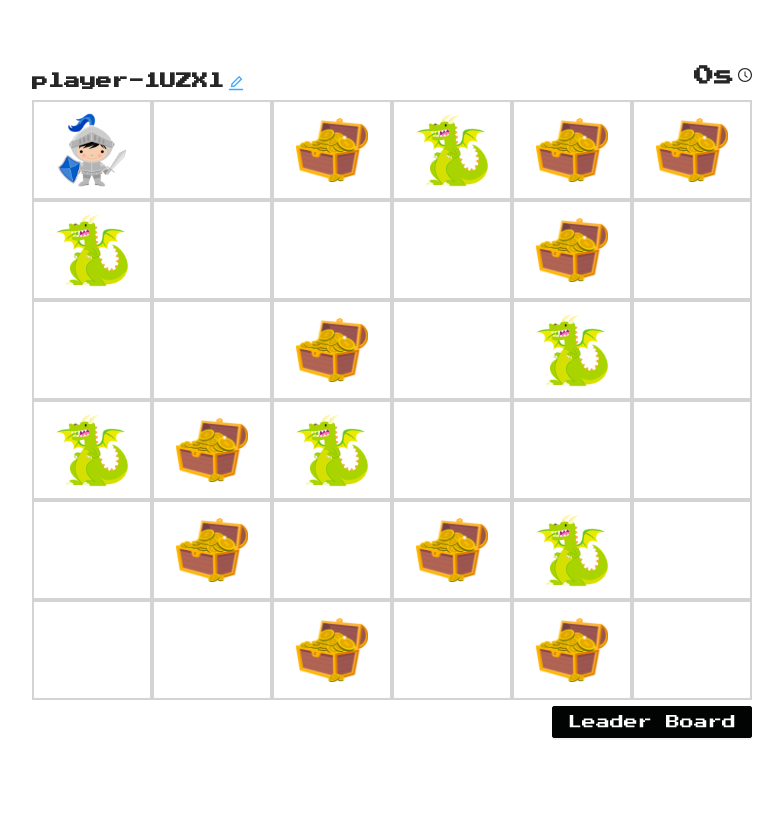
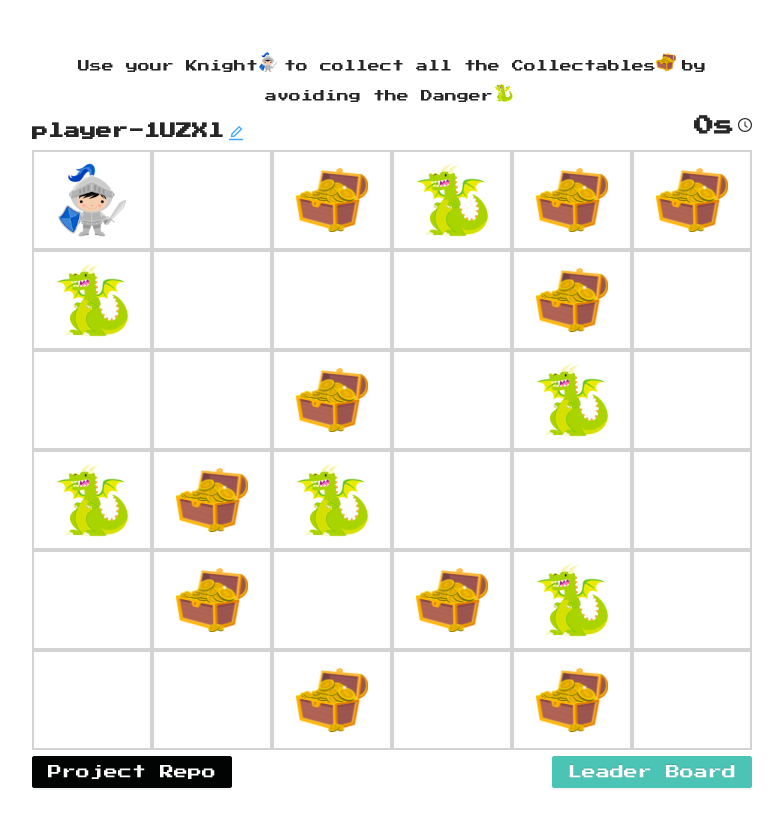
Before and after one commit to iAmmar7/board-game, a React (Create React App) app in the folder client/: page / in a window 1280 px wide. Shown: the top 826 px of the page, without its empty margins (248-1031 px from the left). Before the commit the page ends 800 px from the top, so only its background shows below. Built offline with nearby package versions, Linux system fonts and the light colour scheme.

Commit message:
board header and footer set

```diff
--- a/client/src/components/Board/Board.jsx
+++ b/client/src/components/Board/Board.jsx
@@ -1,14 +1,13 @@
 import React, { useCallback, useState } from 'react';
-import { Link } from 'react-router-dom';
-import { Row, Col, Typography, Button, Spin } from 'antd';
-import { ClockCircleOutlined } from '@ant-design/icons';
+import { Row, Col, Spin } from 'antd';
 
 import './Board.modules.css';
 import { BOARD_COLS, BOARD_ROWS } from '../../utils/constants';
 import { useBoard, useTimer, useGameProgress } from '../../hooks';
 import Cell from './Cell';
 import StatusModal from './StatusModal';
-import PlayerName from './PlayerName';
+import BoardHeader from './BoardHeader';
+import BoardFooter from './BoardFooter';
 
 function Board() {
   const [playerName, setPlayerName] = useState();
@@ -51,21 +50,7 @@ function Board() {
     <section className='board-section'>
       <div>
         <StatusModal status={gameStatus} handleRestart={handleRestartGame} />
-        <Row className='description'>
-          <Col>
-            <PlayerName handleSetName={setPlayerName} />
-          </Col>
-          <Col>
-            <Row className='timer'>
-              <Col>
-                <Typography.Title level={4}>{time}s</Typography.Title>
-              </Col>
-              <Col>
-                <ClockCircleOutlined />
-              </Col>
-            </Row>
-          </Col>
-        </Row>
+        <BoardHeader setPlayerName={setPlayerName} time={time} />
         <div className='board'>
           {isLoading && (
             <div className='loader'>
@@ -74,13 +59,7 @@ function Board() {
           )}
           {boardRenderer()}
         </div>
-        <Row className='button'>
-          <Col>
-            <Button type='primary'>
-              <Link to='/leaderboard'>Leader Board</Link>
-            </Button>
-          </Col>
-        </Row>
+        <BoardFooter />
       </div>
     </section>
   );
--- a/client/src/components/Board/Board.modules.css
+++ b/client/src/components/Board/Board.modules.css
@@ -25,7 +25,28 @@
   justify-content: center;
 }
 
-.description {
+.board-description {
+  max-width: 720px;
+  text-align: center;
+}
+
+.description-text-col {
+  display: flex;
+  align-items: flex-start;
+}
+
+.description-text {
+  font-size: 12px;
+  margin-bottom: 0px !important;
+}
+
+.description-text img {
+  width: 20px;
+  margin-bottom: 10px;
+  margin-right: 6px;
+}
+
+.board-title {
   display: flex;
   align-items: center;
   justify-content: space-between;
@@ -45,20 +66,31 @@
   margin: 0px !important;
 }
 
-.button {
+.board-footer {
   margin-top: 6px;
   display: flex;
-  justify-content: flex-end;
+  align-items: center;
+  justify-content: space-between;
 }
 
-.button button {
+.board-footer button {
   background-color: var(--color-primary);
   border-color: var(--color-primary);
 }
 
-.button button:hover {
+.board-footer button:hover {
   border-color: var(--color-secondary);
   background-color: var(--color-secondary);
+}
+
+.leaderboard-btn {
+  background-color: var(--color-secondary) !important;
+  border-color: var(--color-secondary) !important;
+}
+
+.leaderboard-btn:hover {
+  background-color: var(--color-primary) !important;
+  border-color: var(--color-primary) !important;
 }
 
 .message {
@@ -72,3 +104,9 @@
   top: 50%;
   transform: translate(-50%, -50%);
 }
+
+@media screen and (max-height: 800px) {
+  .board-section {
+    margin: 10px 0px;
+  }
+}
--- /dev/null
+++ b/client/src/components/Board/BoardFooter.jsx
@@ -0,0 +1,24 @@
+import React from 'react';
+import { Link } from 'react-router-dom';
+import { Row, Col, Button } from 'antd';
+
+function BoardFooter() {
+  return (
+    <Row className='board-footer'>
+      <Col>
+        <Button type='primary'>
+          <a href='https://github.com/iAmmar7/board-game' target='_blank' rel='noreferrer'>
+            Project Repo
+          </a>
+        </Button>
+      </Col>
+      <Col>
+        <Button type='primary' className='leaderboard-btn'>
+          <Link to='/leaderboard'>Leader Board</Link>
+        </Button>
+      </Col>
+    </Row>
+  );
+}
+
+export default BoardFooter;
--- /dev/null
+++ b/client/src/components/Board/BoardHeader.jsx
@@ -0,0 +1,52 @@
+import React from 'react';
+import { Row, Col, Typography } from 'antd';
+import { ClockCircleOutlined } from '@ant-design/icons';
+
+import PlayerName from './PlayerName';
+import KnightImg from '../../img/knight.png';
+import DangerImg from '../../img/danger.png';
+import CollectableImg from '../../img/collectable.png';
+
+function BoardHeader(props) {
+  const { time, setPlayerName } = props;
+
+  return (
+    <div>
+      <Row className='board-description'>
+        <Col className='description-text-col'>
+          <Typography.Paragraph className='description-text'>
+            Use your Knight
+            <span>
+              <img src={KnightImg} alt='knight' />
+            </span>
+            to collect all the Collectables
+            <span>
+              <img src={CollectableImg} alt='collectable' />
+            </span>
+            by avoiding the Danger
+            <span>
+              <img src={DangerImg} alt='danger' />
+            </span>
+          </Typography.Paragraph>
+        </Col>
+      </Row>
+      <Row className='board-title'>
+        <Col>
+          <PlayerName handleSetName={setPlayerName} />
+        </Col>
+        <Col>
+          <Row className='timer'>
+            <Col>
+              <Typography.Title level={4}>{time}s</Typography.Title>
+            </Col>
+            <Col>
+              <ClockCircleOutlined />
+            </Col>
+          </Row>
+        </Col>
+      </Row>
+    </div>
+  );
+}
+
+export default BoardHeader;
```
